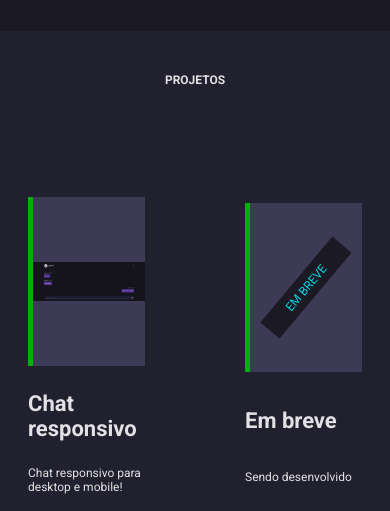
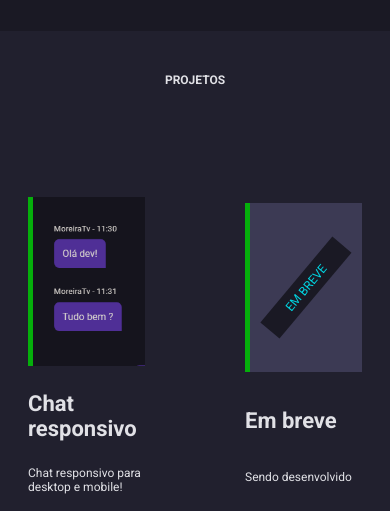
Before and after one commit to MoreiraTv/portfolio, a plain HTML site: page index.html in a window 390 px wide. Shown: the part 1736-2247 px from the top of the page. Drawn offline with nearby package versions, Linux system fonts and the light colour scheme; no server answers.

Commit message:
response images

```diff
--- a/index.css
+++ b/index.css
@@ -438,6 +438,12 @@ footer a {
     font-size: 3rem;
     text-transform: uppercase;
   }
+
+  .cardImage img{
+    width: 200%;
+    object-fit: cover;
+  }
+
   .projetos__card .wrapperBtn *{
     margin-bottom: 5vh;
   }
--- a/index.js
+++ b/index.js
@@ -1,3 +1,12 @@
+const widthScree = document.documentElement.clientWidth;
+const images = document.querySelectorAll(".cardImage img")
+if(widthScree <= 820) {
+  images.forEach((img) => {
+    const urlImg = img.src.split(".png");
+    img.src = urlImg[0] + "-mobile.png"
+  })
+}
+
 function initTabNav() {
   const tabMenu = document.querySelectorAll("[data-tab='menu'] li");
   const tabContent = document.querySelectorAll("[data-tab='content'] section");
@@ -28,5 +37,4 @@ function initTabNav() {
 }
 
 
-
 initTabNav()
```
Also changed, not shown: assets/imgs/projects/chat-mobile.png (added).
